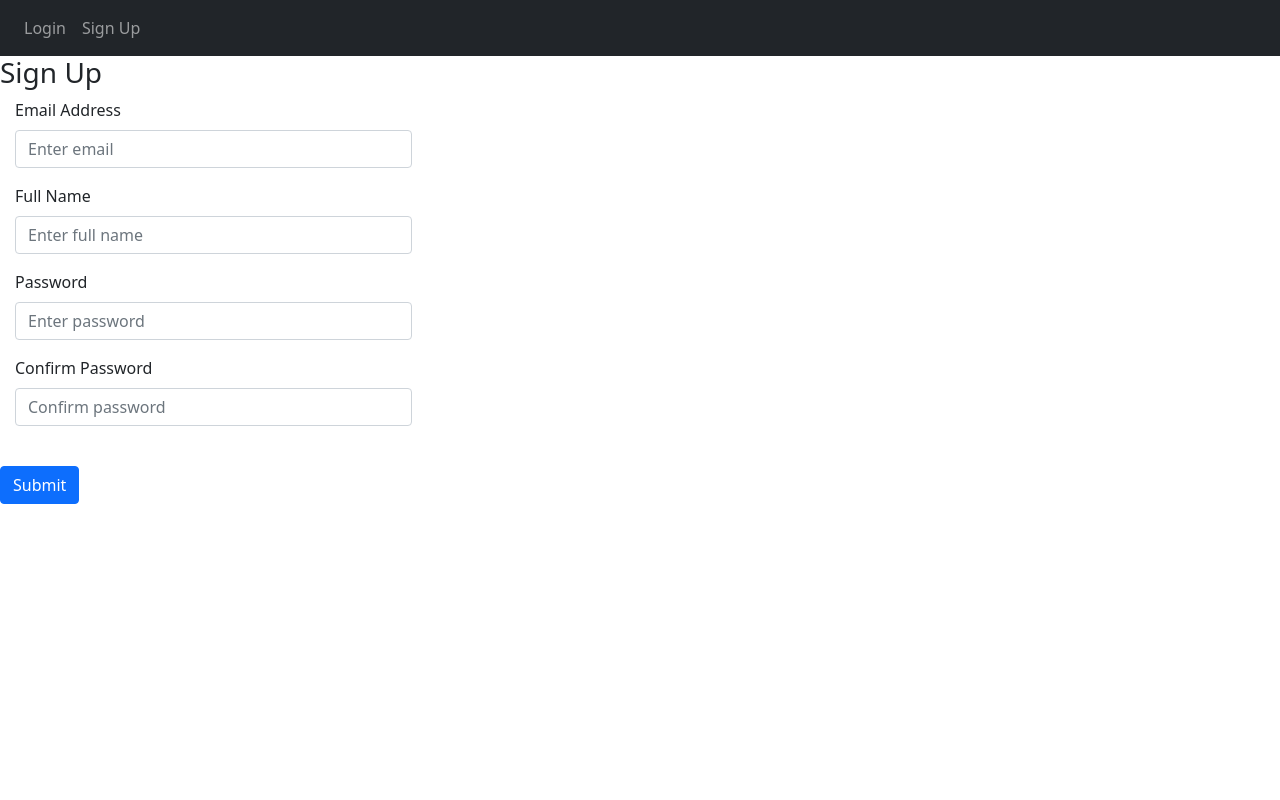
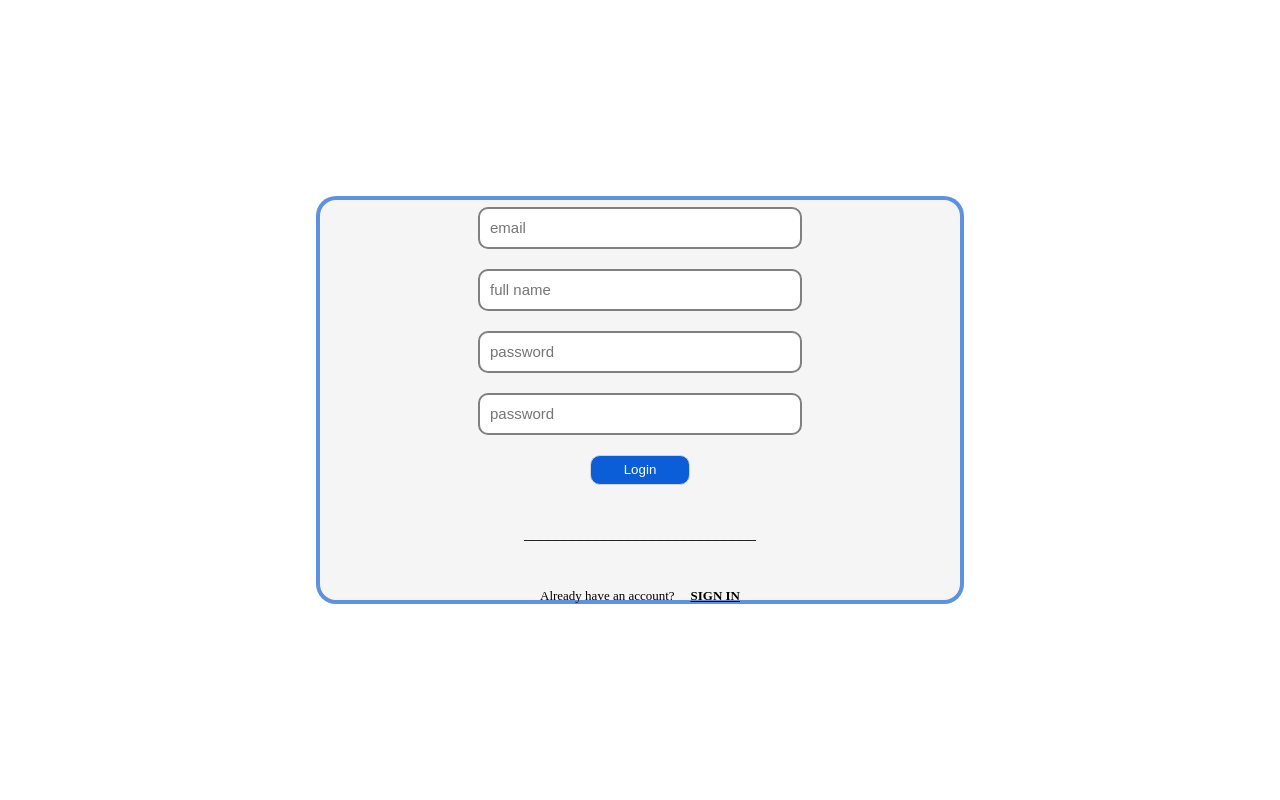
Before and after one commit to Mizan-Ali/Social-Coding-Experiences, a Flask app: page /signup in a window 1280 px wide. Run offline with Flask 2, Linux system fonts and the light colour scheme; some libraries are stand-ins or nearby versions.

Commit message:
[changed] SignIn & Signout UI

```diff
--- /dev/null
+++ b/website/static/css/signup_style.css
@@ -0,0 +1,59 @@
+*{
+    margin: 0px;
+    padding: 0px;
+}
+.out_box{
+    width: 100%;
+    height: 100vh;
+    display: flex;
+    align-items: center;
+    justify-content: center;
+}
+.in_box{
+    background:whitesmoke;
+    width : 50%;
+    height: 50%;
+    border: solid 4px #0e5ed6a6;
+    border-radius: 20px;
+    display: flex;
+    flex-direction: column;
+    align-items: center;
+    justify-content: center;
+}
+.in_box form{
+    display: flex;
+    flex-direction: column;
+    align-items: center;
+    justify-content: center;
+}
+.in_box input{
+    margin: 10px;
+    width: 300px;
+    height: 18px;
+    padding: 10px;
+    font-size: 15px;
+    border: solid 2.5px gray;
+    border-radius: 10px;
+}
+.in_box button{
+    color: #fff;
+    margin: 10px;
+    width: 100px;
+    height: 30px;
+    border: solid 1px lightgray;
+    border-radius: 10px;
+    background-color: #0B5ED7;
+}
+.sign_up{
+    width: 200px;
+    display: flex;
+    flex-direction: row;
+    align-items: center;
+    justify-content: space-between;
+    margin-top: 45px;
+    font-size: 13px;
+}
+.sign_up a{
+    color: #000;
+    font-weight: bold;
+}
--- a/website/templates/base.html
+++ b/website/templates/base.html
@@ -22,7 +22,7 @@
     >
 
     <!-- Profile page sheets -->
-    <link rel="stylesheet" href="style.css">
+    <!-- <link rel="stylesheet" href="style.css"> -->
     <link href="https://cdn.jsdelivr.net/npm/bootstrap@5.1.3/dist/css/bootstrap.min.css" rel="stylesheet" integrity="sha384-1BmE4kWBq78iYhFldvKuhfTAU6auU8tT94WrHftjDbrCEXSU1oBoqyl2QvZ6jIW3" crossorigin="anonymous">
     <link href="https://cdn.jsdelivr.net/npm/bootstrap@5.0.0-alpha1/dist/css/bootstrap.min.css">
     <link href="https://cdn.jsdelivr.net/npm/bootstrap@5.0.0-alpha1/dist/js/bootstrap.bundle.min.js">
--- a/website/templates/signup.html
+++ b/website/templates/signup.html
@@ -1,33 +1,27 @@
-{% extends "base.html" %}
-
-{% block head %}
-    <title>Sign Up</title>
-{% endblock %}
-
-{% block content %}
-    <form method="post">
-        <h3>Sign Up</h3>
-
-        <div class="form-group col-sm-4">
-            <label for="email">Email Address</label>
-            <input type="email" class="form-control" id="email" name="email" placeholder="Enter email"/>
+<!DOCTYPE html>
+<html lang="en">
+<head>
+    <meta charset="UTF-8">
+    <meta http-equiv="X-UA-Compatible" content="IE=edge">
+    <meta name="viewport" content="width=device-width, initial-scale=1.0">
+    <title>Document</title>
+    <link rel="stylesheet" href="../static/css/signup_style.css">
+</head>
+<body>
+    <div class="out_box">
+        <div class="in_box">
+            <form method="POST">
+                <input type="email" class="form-control" id="email" name="email" placeholder="email">
+                <input type="text" class="form-control" id="full_name" name="full_name" placeholder="full name">
+                <input type="password" class="form-control" id="password" name="password" placeholder="password">
+                <input type="password" class="form-control" id="password" name="passwordConfirm" placeholder="password">
+                <button type="submit" class="btn">Login</button>
+                <span style="margin-top: 30px;">_____________________________</span>
+            </form>
+            <div class="sign_up">
+                <span>Already have an account? </span><a href="/login">SIGN IN</a>
+            </div>
         </div>
-
-        <div class="form-group col-sm-4">
-            <label for="fullName">Full Name</label>
-            <input type="text" class="form-control" id="fullName" name="fullName" placeholder="Enter full name"/>
-        </div>
-
-        <div class="form-group col-sm-4">
-            <label for="password1">Password</label>
-            <input type="password" class="form-control" id="password1" name="password1" placeholder="Enter password"/>
-        </div>
-
-        <div class="form-group col-sm-4">
-            <label for="password2">Confirm Password</label>
-            <input type="password" class="form-control" id="password2" name="password2" placeholder="Confirm password"/>
-        </div>
-
-        <br><button type="submit" class="btn btn-primary">Submit</button>
-    </form>
-{% endblock %}
+    </div>
+</body>
+</html>
```
Also changed, not shown: website/static/css/login_style.css (added, +59 -0 lines), website/templates/login.html (+24 -22 lines).
